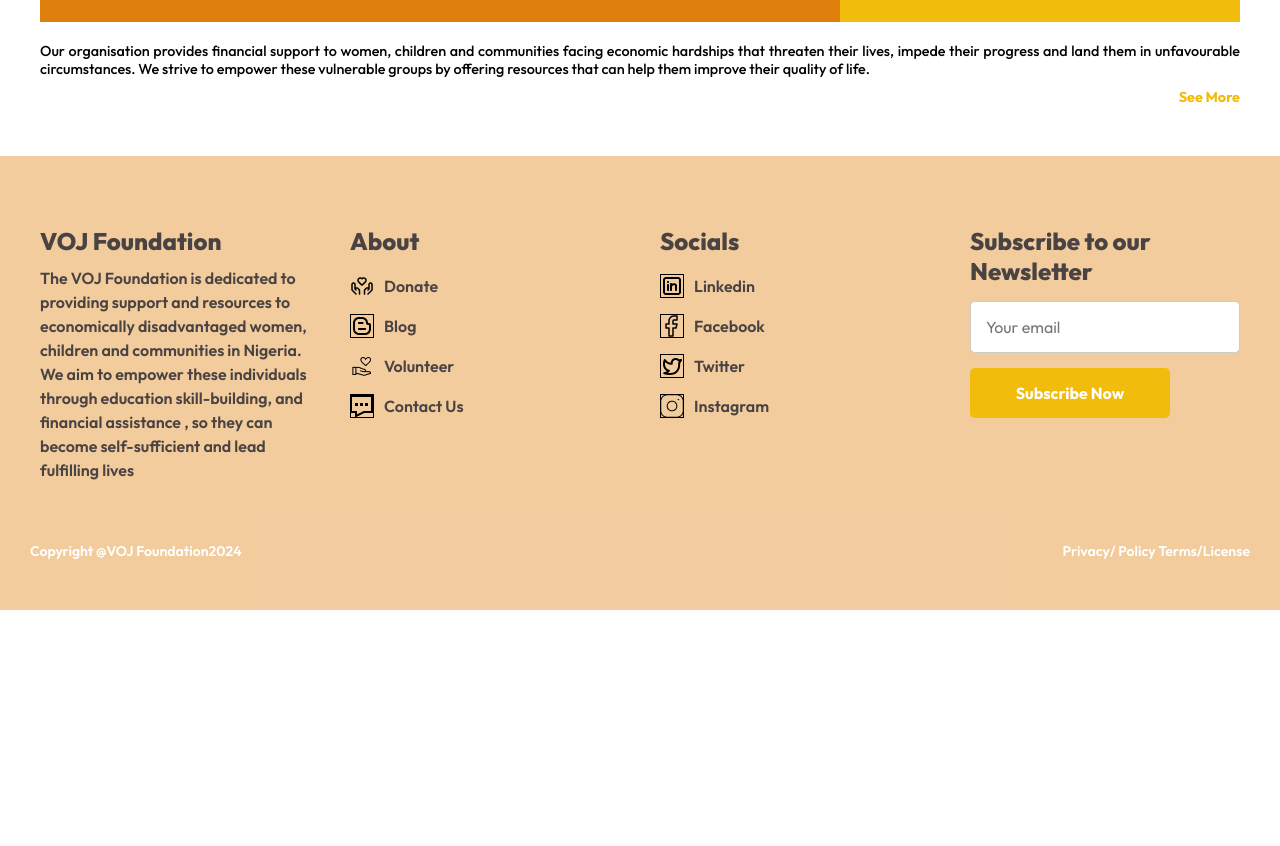
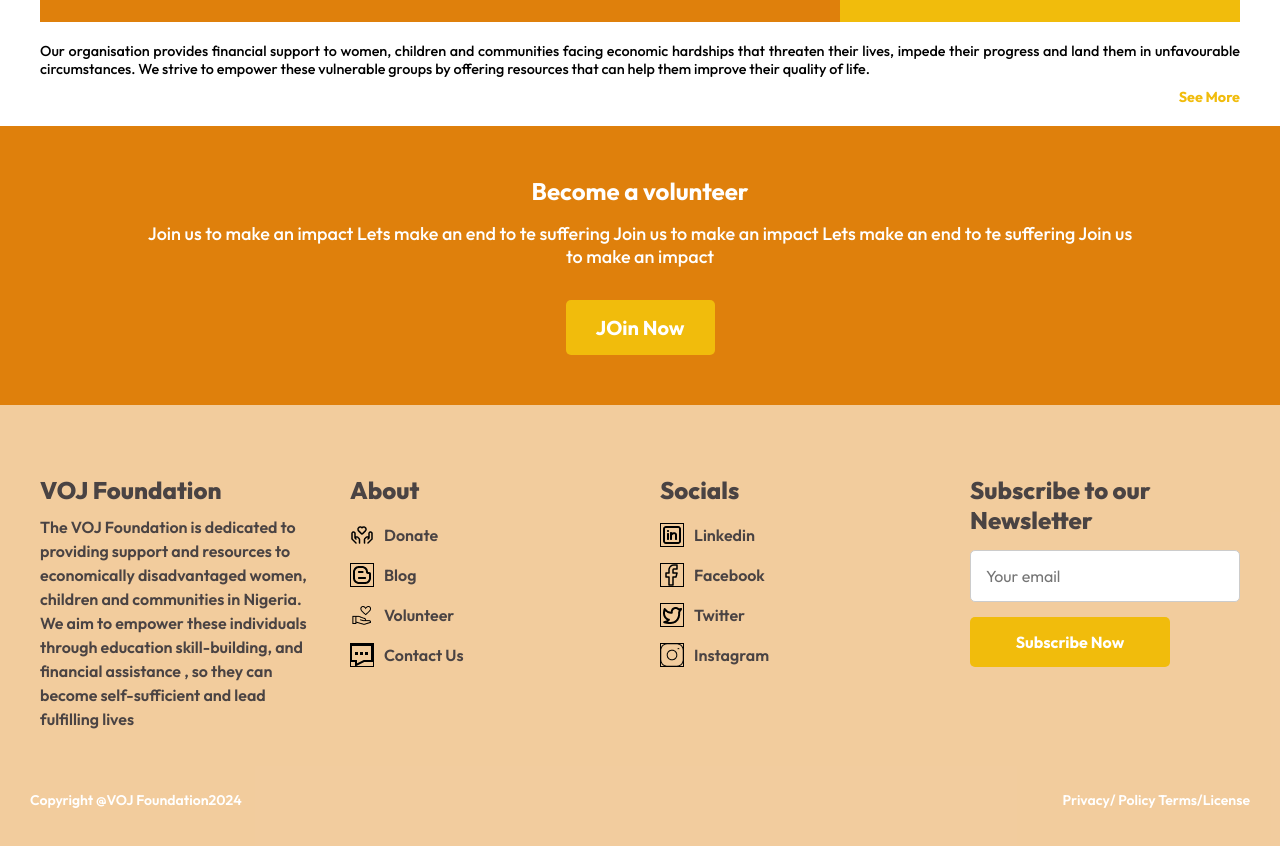
Before and after one commit to Temmytee31/voj, a React (Vite) app: page /about in a window 1280 px wide. Shown: the part 1267-2113 px from the top of the page. Before the commit the page ends 1877 px from the top, so only its background shows below. Built offline with nearby package versions, Linux system fonts and the light colour scheme.

Commit message:
third-commit

```diff
--- a/src/Component/Footer/Footer.css
+++ b/src/Component/Footer/Footer.css
@@ -9,7 +9,6 @@
     font-family: 'Outfit', sans-serif;
     padding: 40px 20px;
     color: #4A4343;
-    margin-top: 50px;
 }
 
 .dation {
--- a/src/Pages/Homepage/About/About.jsx
+++ b/src/Pages/Homepage/About/About.jsx
@@ -113,7 +113,14 @@
           </span>
         </div>
       </div>
-
+      <div className='donor'>
+                <h6 className='become'>Become a volunteer</h6>
+                <h6 className='most'>
+                  Join us to make an impact Lets make an end  to te suffering Join us to make an impact Lets
+                  make an end  to te suffering Join us to make an impact
+                </h6>
+                <a href='Donate'><button className='donate'>JOin Now</button></a>
+            </div>
       <Footer />
     </div>
   );
```
